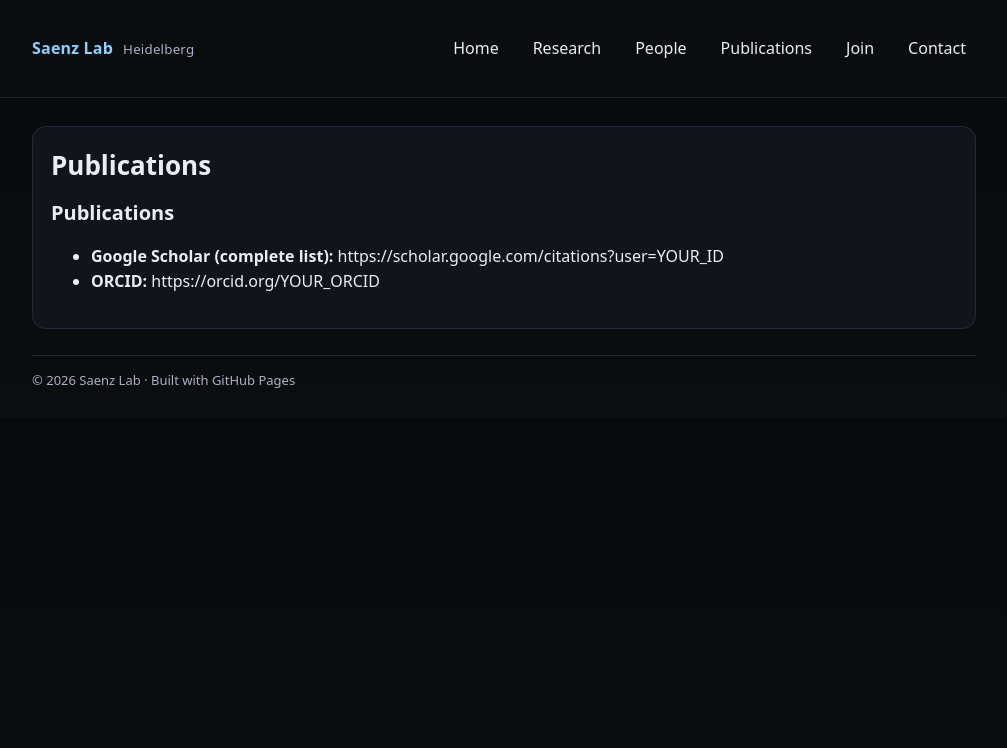
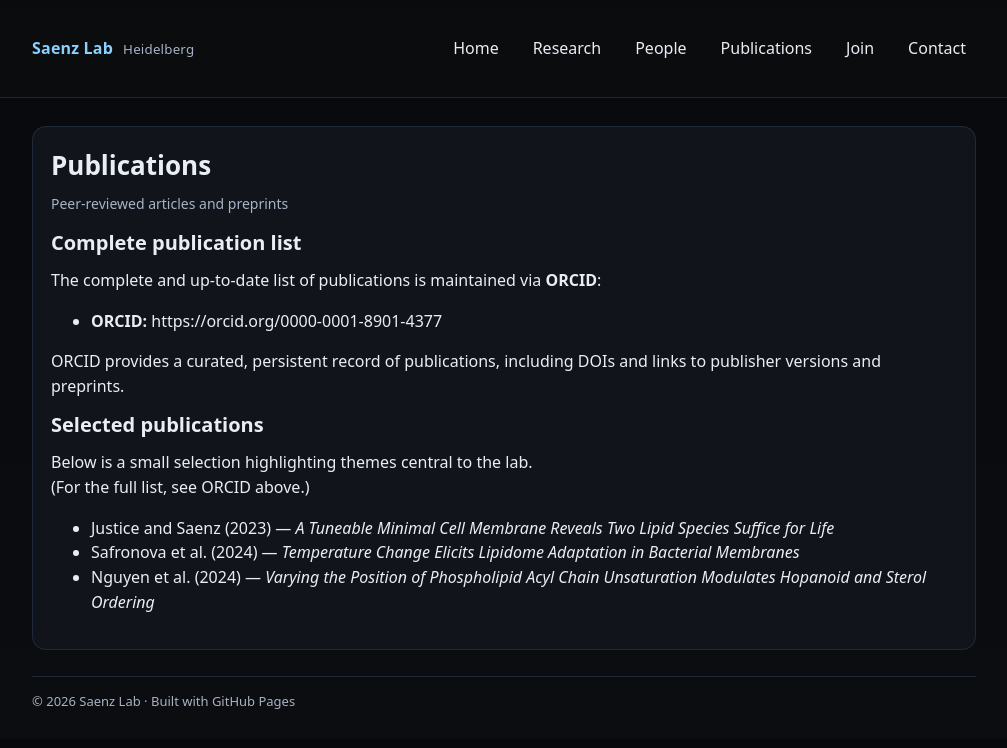
Before and after one commit to Saenz-Lab/Saenz-Lab.github.io, a Jekyll site: the page built from publications.md, in a window 1280 px wide. Shown: the top 748 px of the page, without its empty margins (136-1143 px from the left). Built offline with Jekyll 4.4.1, drawn with Linux system fonts in a browser that asks for light colours; our own code applies the rules of GitHub Pages for plain Markdown files.

Commit message:
Update publications.md

```diff
--- a/publications.md
+++ b/publications.md
@@ -1,4 +1,22 @@
-## Publications
+---
+title: Publications
+subtitle: Peer-reviewed articles and preprints
+layout: page
+---
 
-- **Google Scholar (complete list):** https://scholar.google.com/citations?user=YOUR_ID
-- **ORCID:** https://orcid.org/YOUR_ORCID
+## Complete publication list
+
+The complete and up-to-date list of publications is maintained via **ORCID**:
+
+- **ORCID:** https://orcid.org/0000-0001-8901-4377
+
+ORCID provides a curated, persistent record of publications, including DOIs and links to publisher versions and preprints.
+
+## Selected publications
+
+Below is a small selection highlighting themes central to the lab.
+(For the full list, see ORCID above.)
+
+- Justice and Saenz (2023) — *A Tuneable Minimal Cell Membrane Reveals Two Lipid Species Suffice for Life*
+- Safronova et al. (2024) — *Temperature Change Elicits Lipidome Adaptation in Bacterial Membranes*
+- Nguyen et al. (2024) — *Varying the Position of Phospholipid Acyl Chain Unsaturation Modulates Hopanoid and Sterol Ordering*
```
